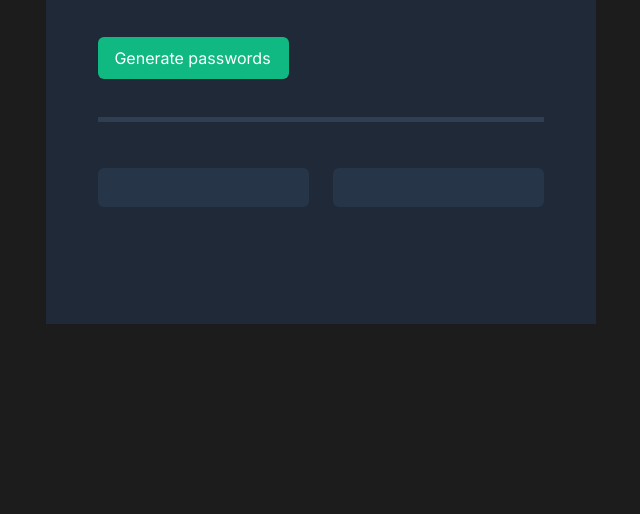
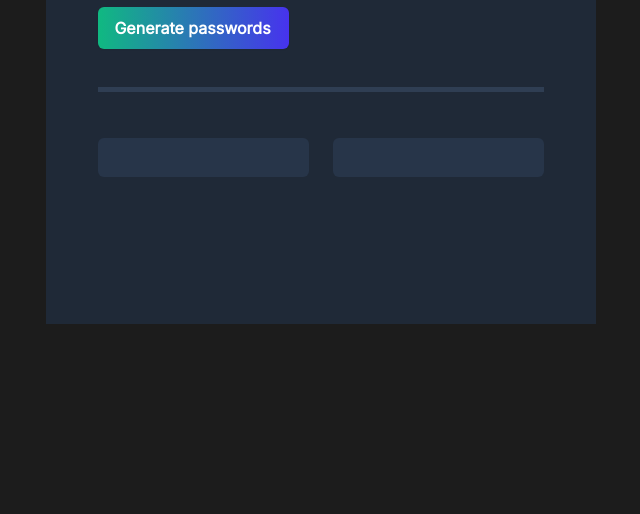
Before and after one commit to TimGots/Random-password, a plain HTML site: page index.html in a window 1280 px wide. Shown: the part 288-802 px from the top of the page, without its empty margins (319-959 px from the left). Drawn offline with nearby package versions, Linux system fonts and the light colour scheme.

Commit message:
Button debug.

```diff
--- a/index.css
+++ b/index.css
@@ -16,7 +16,7 @@ body {
     height: 80px;
     width: 354px;
     margin-left: 52px;
-    margin-top: 115px;
+    margin-top: 85px;
     font-family: 'Karla', 'Fjalla One', sans-serif;
     font-size: 40px;
     font-weight: 800;
@@ -48,35 +48,32 @@ body {
 
 }
 
-.gen {
-    display: flex;
-    flex-direction: row;
+.gradient-button {
+    display: inline-block;
     margin-top: 40px;
     margin-left: 52px;
-    justify-content: center;
-    align-items: center;
     padding: 9px 17px 9px 15px;
-    gap: 12px;
     position: absolute;
     width: 191px;
     height: 42px;
-    background: #10B981;
+    background-image: linear-gradient(to right, #10B981 0%, #4830F0 51%, #10B981 100%);
     box-shadow: 0px 1px 2px rgba(0, 0, 0, 0.05);
     border: 0;
     border-radius: 6px;
     color: #FFFFFF;
     font-family: 'Inter';
     font-style: normal;
-    font-weight: 500;
+    font-weight: 700;
     font-size: 16px;
-    line-height: 24px;
+    background-size: 200% auto;
     margin-bottom: 0;
+    transition: .5s;
+
 }
 
-.gen:hover {
-    color: #10B981;
-    background-color: #FFFFFF;
-}
+.gradient-button:hover {
+    background-position: right center;
+  }
 
 .line {
     display: flex;
--- a/index.html
+++ b/index.html
@@ -15,7 +15,7 @@
     <div class="main">
         <h1 class="heading">Generate a <span id="green">random password</span></h1>
         <h3 id="support">Never use an insecure password again.</h3>
-        <button onclick="generate()" class="gen">Generate passwords</button>
+        <button onclick="generate()" class="gradient-button">Generate passwords</button>
         <p class="line"></p>
         <div class="position">
             <p class=output id="passwordone-el"></p>
--- a/index.js
+++ b/index.js
@@ -4,6 +4,7 @@ let outOne = document.getElementById("passwordone-el")
 let outTwo = document.getElementById("passwordtwo-el")
 let passwordLength = 12
 function generate(){
+    console.log("Clicked")
 function getRandomCharacter() {
     let randomChar = Math.floor(Math.random() * characters.length)
     return characters[randomChar]
```
